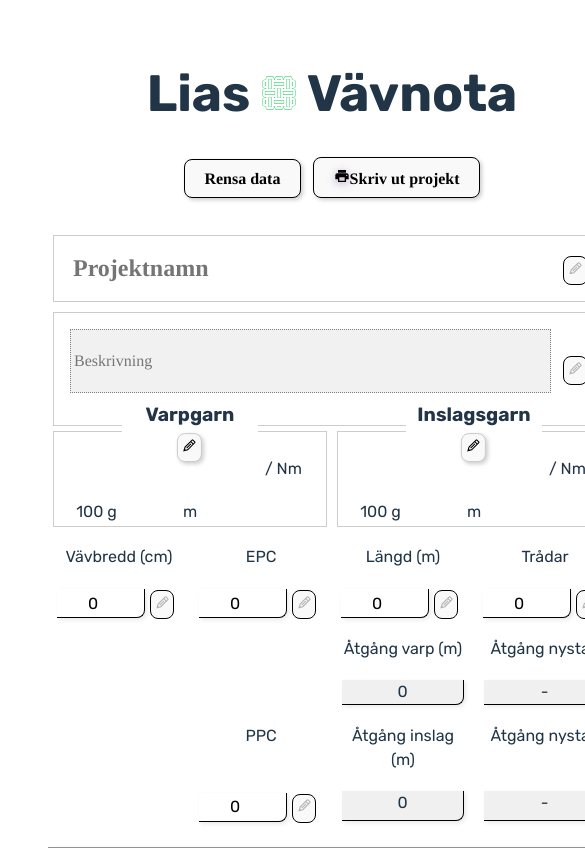
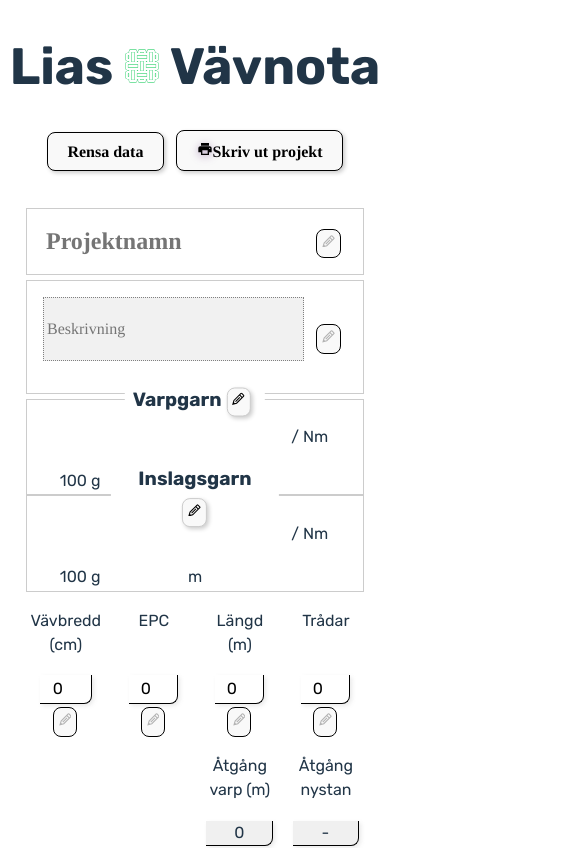
Before and after one commit to Lia-De/Vavnota, a React (Vite) app: page /#/ in a window 390 px wide. Shown: the top 848 px of the page, 585 px wide, since content can reach past the window. Built offline with nearby package versions, Linux system fonts and the light colour scheme.

Commit message:
phone-screen stylings

```diff
--- a/src/App.css
+++ b/src/App.css
@@ -4,8 +4,6 @@
   padding: 2rem;
   text-align: center;
 }
-
-
 
 .logo:hover {
   filter: drop-shadow(0 0 2em #646cffaa);
@@ -120,3 +118,27 @@
     color: white !important;
   }
 }
+
+@media screen and (max-width: 450px) {
+    #root {
+        width: 100%;
+        padding: 5px;
+
+    }
+  .warpingHelp {
+    display: block;
+    max-width: 100%;
+    width: 90vw;
+    margin: 0 auto;
+    justify-content: center;
+  }
+  #projectDetail {
+    min-width: unset;
+    display: block;
+  }
+  .warpingBoxesBox {
+    margin: 0 auto;
+  }
+
+
+}
--- a/src/components/WarpingEndsBoxes.jsx
+++ b/src/components/WarpingEndsBoxes.jsx
@@ -56,8 +56,9 @@ export default function WarpingEndsBoxes({
       <div
         style={{
           display: 'grid',
-          gridTemplateColumns: `repeat(${maxPerRow}, ${boxSize}px)`,
-          gap: '4px',
+          gridTemplateColumns: `repeat(${maxPerRow}, 1.5rem)`,
+          // gridTemplateColumns: `repeat(${maxPerRow}, ${boxSize}px)`,
+          gap: '4px', justifySelf:"center"
         }}
       >
         {Array.from({ length: fullBoxes }).map((_, index) => {
@@ -67,8 +68,10 @@ export default function WarpingEndsBoxes({
             <div
               key={`box-${index}`}
               style={{
-                width: boxSize,
-                height: boxSize,
+                width: "1.5rem",
+                height: "1.5rem",
+                // width: boxSize,
+                // height: boxSize,
                 border: '1px solid #000',
                 borderRight: isGroupDivider ? '3px solid #000' : '1px solid #000',
               }}
--- a/src/css/ProjectView.css
+++ b/src/css/ProjectView.css
@@ -345,19 +345,3 @@ h2 > button {
     display: grid;
     grid-template-columns: 1fr 1fr 1fr;
 }
-
-@media screen and (max-width: 450px) {
-    #root {
-        max-width: 100vw;
-    }
-  .warpingHelp {
-    grid-template-columns: 1fr !important;
-  }
-  .warpingBoxesBox {
-    grid-row: unset;
-    grid-column: 1/2;
-  }
-  .warpChainsGrid {
-    grid-column: 1/2;
-  }
-}
--- a/src/pages/ProjectView.jsx
+++ b/src/pages/ProjectView.jsx
@@ -68,7 +68,7 @@ const onYarnChanges = async (editedYarn) => {
     : <p>Laddar projekt... {uiState.loadingError}</p>);
 
 return (
-  <div>
+  <>
   <h1 className="headerfontBold printHidden">
       Lias <img src={logo} alt="logo" height="36px" /> Vävnota
   </h1>
@@ -150,6 +150,6 @@ return (
       onChainCreated={() => setUiState(prev => ({...prev, forceReload: true}))} />
   </section>: ''}
 
-  </div>
+  </>
 );
 }
```
